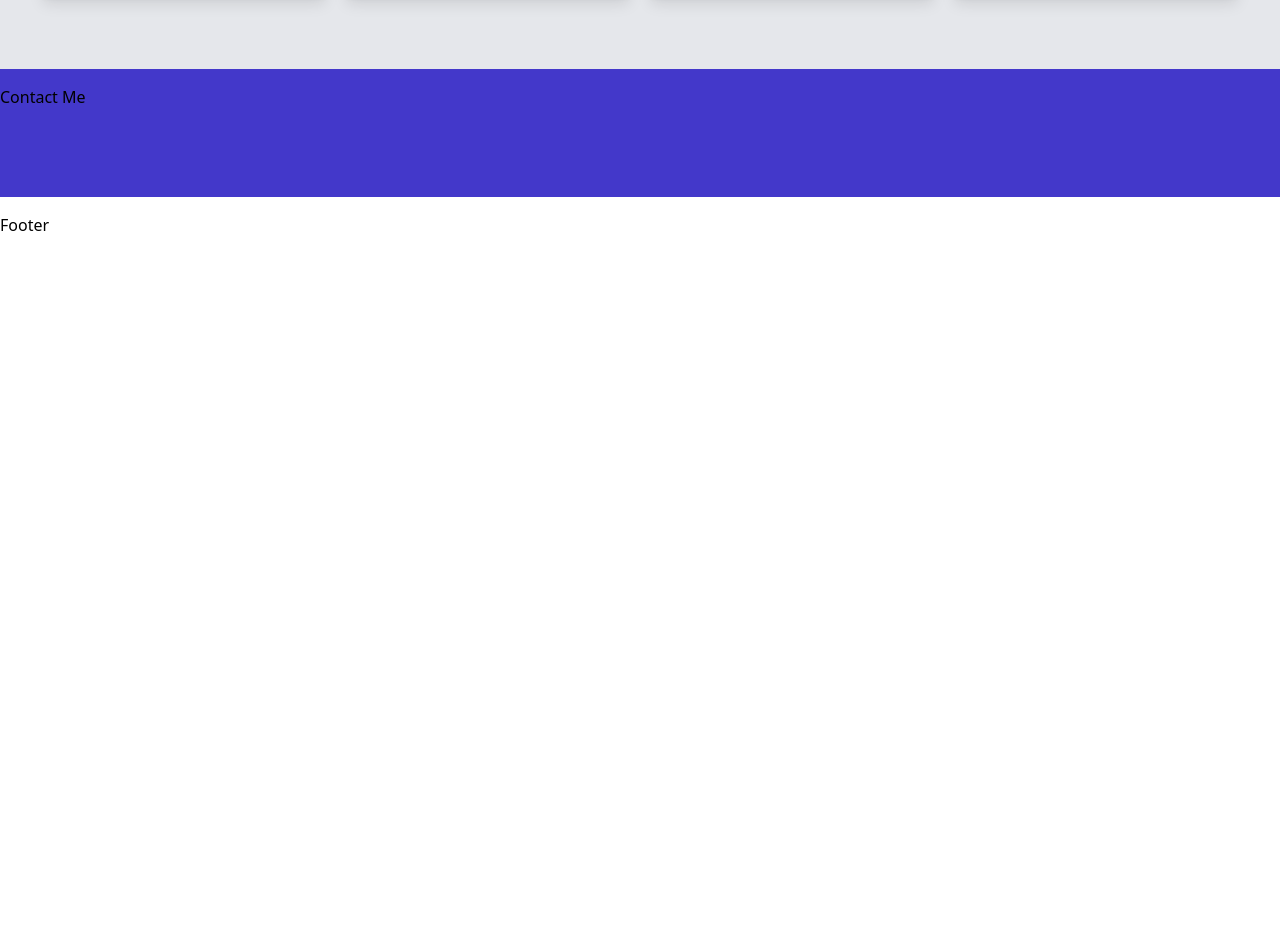
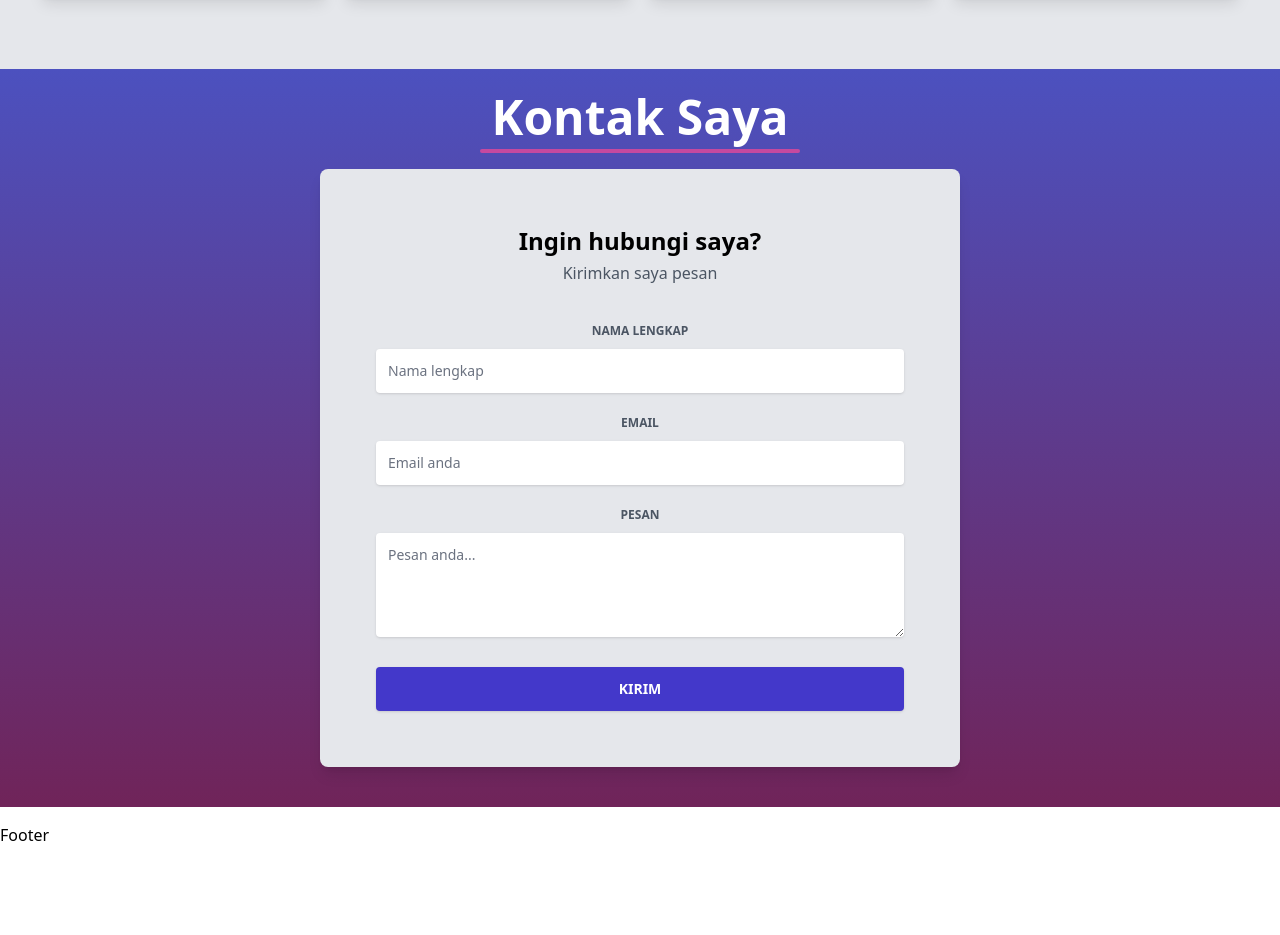
Before and after one commit to Safarqwerty/Web-porto-Tailwindcss, a website: page src/index.html in a window 1280 px wide. Shown: the part 2325-3260 px from the top of the page. Before the commit the page ends 2650 px from the top, so only its background shows below. Drawn offline with Linux system fonts and the light colour scheme.

Commit message:
membangun contact me

```diff
--- a/src/index.html
+++ b/src/index.html
@@ -16,6 +16,10 @@
 
         .gradient-skill {
             background-image: linear-gradient(#fc8181, #fed7d7);
+        }
+
+        .gradient-bottom {
+            background-image: linear-gradient(#4c51bf, #702459);
         }
     </style>
     <title>Wep Porto CodePolitan</title>
@@ -230,7 +234,33 @@
         </div>
     </section>
 
-    <section class="w-screen mx-auto py-4 bg-indigo-700 h-32">Contact Me</section>
+    <section class="w-screen mx-auto py-4 gradient-bottom">
+        <div class="w-full my-2 text-5xl font-bold text-center text-white">Kontak Saya</div>
+        <div class="mb-4">
+            <div class="h-1 mx-auto bg-pink-500 w-1/4 opacity-75 my-0 py-0 rounded"></div>
+        </div>
+        <div class="container p-4 mb-6 w-full lg:w-1/2 shadow-lg rounded-lg bg-gray-200 mx-auto">
+            <form class="p-5 lg:p-10 text-center">
+                <h4 class="text-2xl font-semibold">Ingin hubungi saya?</h4>
+                <p class="mt-1 mb-4 text-gray-600">Kirimkan saya pesan</p>
+                <div class="w-full mb-4 mt-8">
+                    <label class="uppercase text-gray-600 text-xs font-bold">Nama Lengkap</label>
+                    <input type="text" class="mt-2 px-3 py-3 placeholder-gray-500 text-gray-600 bg-white rounded text-sm shadow w-full" placeholder="Nama lengkap">
+                </div>
+                <div class="w-full mb-4 mt-4">
+                    <label class="uppercase text-gray-600 text-xs font-bold">Email</label>
+                    <input type="email" class="mt-2 px-3 py-3 placeholder-gray-500 text-gray-600 bg-white rounded text-sm shadow w-full" placeholder="Email anda">
+                </div>
+                <div class="w-full mb-4 mt-4">
+                    <label class="uppercase text-gray-600 text-xs font-bold">Pesan</label>
+                    <textarea name="" id="" cols="80" rows="4" class="mt-2 px-3 py-3 placeholder-gray-500 text-gray-600 bg-white rounded text-sm shadow w-full" placeholder="Pesan anda..."></textarea>
+                </div>
+                <div class="mt-6">
+                    <button class="bg-indigo-700 text-white text-sm font-bold uppercase px-6 py-3 rounded shadow hover:bg-indigo-900 hover:shadow-lg w-full" type="button">Kirim</button>
+                </div>
+            </form>
+        </div>
+    </section>
     <section class="w-screen mx-auto py-4 bg-white h-32">Footer</section>
 </body>
 
```
Also changed, not shown: dist/output.css.
